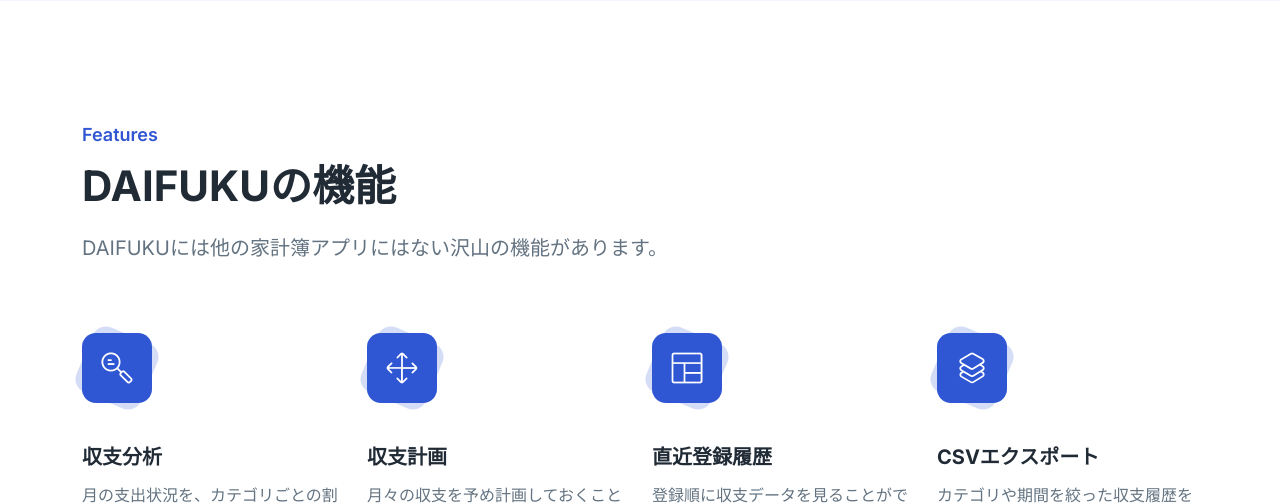
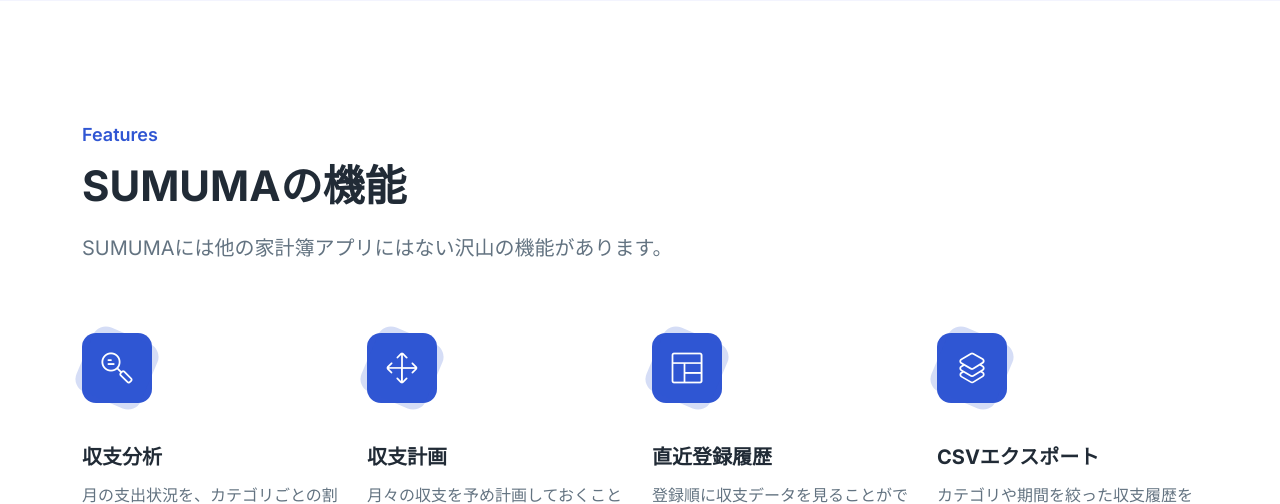
Before and after one commit to nisyuu/sumuma, a Django app: page / in a window 1280 px wide. Shown: the part 1417-1921 px from the top of the page. Run offline with Django 4.2, Linux system fonts and the light colour scheme; some libraries are stand-ins or nearby versions.

Commit message:
change site name to SUMUMA

```diff
--- a/home/templates/home/top.html
+++ b/home/templates/home/top.html
@@ -18,7 +18,7 @@
           <div class="navbar-collapse">
             <ul id="nav" class="navbar-nav mx-auto">
               <li class="nav-item">
-                <a class="ud-menu-scroll" href="#about">DAIFUKUについて</a>
+                <a class="ud-menu-scroll" href="#about">SUMUMAについて</a>
               </li>
               <li class="nav-item">
                 <a class="ud-menu-scroll" href="#features">機能</a>
@@ -60,7 +60,7 @@
       <div class="col-lg-12">
         <div class="ud-hero-content wow fadeInUp" data-wow-delay=".2s">
           <h1 class="ud-hero-title">
-            DAIFUKU
+            SUMUMA
           </h1>
           <p class="ud-hero-desc">
             ただの家計簿で終わらせない、家計簿をもっと賢く美しく
@@ -93,7 +93,7 @@
     <div class="ud-about-wrapper wow fadeInUp" data-wow-delay=".2s">
       <div class="ud-about-content-wrapper">
         <div class="ud-about-content">
-          <span class="tag">DAIFUKUについて</span>
+          <span class="tag">SUMUMAについて</span>
           <h2>ストレスを感じさせない、唯一無二の家計簿</h2>
           <p>
             ストレスフリーを第一に、直感的で洗練されたデザインに仕上げました。ユーザーフローにコストがかからない操作性を実現することでUI/UXの向上に努めています。
@@ -115,9 +115,9 @@
       <div class="col-lg-12">
         <div class="ud-section-title">
           <span>Features</span>
-          <h2>DAIFUKUの機能</h2>
+          <h2>SUMUMAの機能</h2>
           <p>
-            DAIFUKUには他の家計簿アプリにはない沢山の機能があります。
+            SUMUMAには他の家計簿アプリにはない沢山の機能があります。
           </p>
         </div>
       </div>
@@ -227,7 +227,7 @@
       <div class="col-lg-12">
         <div class="ud-section-title mx-auto text-center">
           <span>Testimonials</span>
-          <h2>DAIFUKUユーザーの評価</h2>
+          <h2>SUMUMAユーザーの評価</h2>
         </div>
       </div>
     </div>
@@ -266,7 +266,7 @@
           </div>
           <div class="ud-testimonial-content">
             <p>
-              他のアプリでは2ステップ以上踏まないと支出の登録ができなかったりするのですが、DAIFUKUはトップからすぐに登録が可能なのでストレスが減りました！
+              他のアプリでは2ステップ以上踏まないと支出の登録ができなかったりするのですが、SUMUMAはトップからすぐに登録が可能なのでストレスが減りました！
               デザインもきれいでスマホのレスポンシブにも対応していて、すばやく支出登録ができます！
             </p>
           </div>
@@ -312,7 +312,7 @@
                 <i class="lni lni-envelope"></i>
               </div>
               <div class="ud-info-meta">
-                <h5>DAIFUKU連絡先</h5>
+                <h5>SUMUMA連絡先</h5>
                 <a href="mailto:info@daihuku.xyz">info@daihuku.xyz</a>
               </div>
             </div>
--- a/sumuma/templates/403.html
+++ b/sumuma/templates/403.html
@@ -9,7 +9,7 @@
   <!-- favicon -->
   <link rel="icon" type="image/png" href="{% static 'home/images/favicon.png' %}" alt="daifuku">
 
-  <title>DAIFUKU</title>
+  <title>SUMUMA</title>
 </head>
 <body>
 <img src="/static/home/images/daifuku.png" alt="daifuku"
--- a/sumuma/templates/404.html
+++ b/sumuma/templates/404.html
@@ -9,7 +9,7 @@
   <!-- favicon -->
   <link rel="icon" type="image/png" href="{% static 'home/images/favicon.png' %}" alt="daifuku">
 
-  <title>DAIFUKU</title>
+  <title>SUMUMA</title>
 </head>
 <body>
 <img src="/static/home/images/daifuku.png" alt="daifuku"
--- a/sumuma/templates/500.html
+++ b/sumuma/templates/500.html
@@ -9,7 +9,7 @@
   <!-- favicon -->
   <link rel="icon" type="image/png" href="{% static 'home/images/favicon.png' %}" alt="daifuku">
 
-  <title>DAIFUKU</title>
+  <title>SUMUMA</title>
 </head>
 <body>
 <img src="/static/home/images/daifuku.png" alt="daifuku"
--- a/sumuma/templates/503.html
+++ b/sumuma/templates/503.html
@@ -8,13 +8,13 @@
   <!-- favicon -->
   <link rel="icon" type="image/png" href="/static/home/images/favicon.png" alt="daifuku">
 
-  <title>DAIFUKU</title>
+  <title>SUMUMA</title>
 </head>
 <body>
 <div style="text-align: center;">
   <h1>メンテナンス中</h1>
   <p>時間をあけてから、再度アクセスしてください。</p>
-  <p><a href="https://twitter.com/daihukuxyz">DAIFUKU公式ツイッターでサービス情報を見ることができます。</a></p>
+  <p><a href="https://twitter.com/daihukuxyz">SUMUMA公式ツイッターでサービス情報を見ることができます。</a></p>
 </div>
 </body>
 </html>
--- a/sumuma/templates/auth_base.html
+++ b/sumuma/templates/auth_base.html
@@ -12,7 +12,7 @@
     <link rel="apple-touch-icon" href="{% static 'home/images/favicon.png' %}" alt="daihuku">
     <!-- account style css -->
     <link rel="stylesheet" type="text/css" href="{% static 'account/css/style.css' %}">
-    <title>DAIFUKU</title>
+    <title>SUMUMA</title>
     {% tailwind_css %}
   </head>
   <body class="bg-green-50">
@@ -20,7 +20,7 @@
     <!-- jQuery -->
     <script src="https://cdnjs.cloudflare.com/ajax/libs/jquery/3.3.1/jquery.min.js"></script>
     <div class="w-full fixed shadow py-4 px-3 bg-white">
-      <a class="text-xl font-bold text-gray-900 hover:text-gray-900" href="{% url 'home:top' %}">DAIFUKU</a>
+      <a class="text-xl font-bold text-gray-900 hover:text-gray-900" href="{% url 'home:top' %}">SUMUMA</a>
     </div>
     <div class="h-screen flex justify-center items-center">
       {% block content %}
--- a/sumuma/templates/auth_user_secondary_base.html
+++ b/sumuma/templates/auth_user_secondary_base.html
@@ -12,7 +12,7 @@
     <link rel="apple-touch-icon" href="{% static 'home/images/favicon.png' %}" alt="daihuku">
     <!-- account style css -->
     <link rel="stylesheet" type="text/css" href="{% static 'account/css/style.css' %}">
-    <title>DAIFUKU</title>
+    <title>SUMUMA</title>
     {% tailwind_css %}
   </head>
   <body class="bg-green-50">
@@ -20,7 +20,7 @@
     <!-- jQuery -->
     <script src="https://cdnjs.cloudflare.com/ajax/libs/jquery/3.3.1/jquery.min.js"></script>
     <div class="w-full fixed shadow py-4 px-3 bg-white">
-      <a class="text-xl font-bold text-gray-900 hover:text-gray-900" href="{% url 'home:top' %}">DAIFUKU</a>
+      <a class="text-xl font-bold text-gray-900 hover:text-gray-900" href="{% url 'home:top' %}">SUMUMA</a>
     </div>
     <div class="mx-auto h-screen pt-20">
       {% block content %}
--- a/sumuma/templates/home_base.html
+++ b/sumuma/templates/home_base.html
@@ -8,32 +8,32 @@
   <meta name="viewport" content="width=device-width, initial-scale=1, shrink-to-fit=no">
   <meta name="description" content="ストレスフリー、直感的、シンプルにこだわった家計簿">
   <meta name="keywords" content="家計簿">
-  <meta property="og:title" content="DAIFUKU" />
-  <meta property="og:site_name" content="DAIFUKU" />
+  <meta property="og:title" content="SUMUMA" />
+  <meta property="og:site_name" content="SUMUMA" />
   <meta property="og:description" content="ストレスフリー、直感的、シンプルにこだわった家計簿" />
   <meta property="og:url" content="https://daihuku.xyz" />
   <meta property="og:type" content="website">
   <meta property="og:image" content="https://daihuku.xyz/static/home/images/top_image.jpg" />
   <meta property="og:locale" content="ja_JP" />
   <!-- Google / Search Engine Tags -->
-  <meta itemprop="name" content="DAIFUKU">
+  <meta itemprop="name" content="SUMUMA">
   <meta itemprop="description" content="ストレスフリー、直感的、シンプルにこだわった家計簿">
   <meta itemprop="image" content="http://daihuku.xyz/static/home/images/top_image.jpg">
   <!-- Facebook Meta Tags -->
   <meta property="og:url" content="https://daihuku.xyz">
   <meta property="og:type" content="website">
-  <meta property="og:title" content="DAIFUKU">
+  <meta property="og:title" content="SUMUMA">
   <meta property="og:description" content="ストレスフリー、直感的、シンプルにこだわった家計簿">
   <meta property="og:image" content="http://daihuku.xyz/static/home/images/top_image.jpg">
   <!-- Twitter Meta Tags -->
   <meta name="twitter:card" content="summary_large_image">
-  <meta name="twitter:title" content="DAIFUKU">
+  <meta name="twitter:title" content="SUMUMA">
   <meta name="twitter:description" content="ストレスフリー、直感的、シンプルにこだわった家計簿">
   <meta name="twitter:image" content="http://daihuku.xyz/static/home/images/top_image.jpg">
   <!-- iOS Meta Tags -->
   <meta name="apple-mobile-web-app-capable" content="yes">
   <meta name="apple-mobile-web-app-status-bar-style" content="black">
-  <meta name="apple-mobile-web-app-title" content="DAIFUKU">
+  <meta name="apple-mobile-web-app-title" content="SUMUMA">
   <!-- favicon -->
   <link rel="icon" type="image/png" href="{% static 'home/images/favicon.png' %}" alt="daihuku">
   <link rel="apple-touch-icon" href="{% static 'home/images/favicon.png' %}" alt="daihuku">
@@ -41,7 +41,7 @@
   <link rel="stylesheet" href="{% static 'home/css/animate.css' %}" />
   <link rel="stylesheet" href="{% static 'home/css/lineicons.css' %}" />
   <link rel="stylesheet" href="{% static 'home/css/ud-styles.css' %}" />
-  <title>DAIFUKU</title>
+  <title>SUMUMA</title>
 </head>
 <body>
 {% include 'gtm_noscript.html' %}
--- a/sumuma/templates/home_footer.html
+++ b/sumuma/templates/home_footer.html
@@ -38,7 +38,7 @@
         </div>
         <div class="col-xl-2 col-lg-3 col-md-6 col-sm-6">
           <div class="ud-widget">
-            <h5 class="ud-widget-title">皆様の応援がDAIFUKUを成長させます</h5>
+            <h5 class="ud-widget-title">皆様の応援がSUMUMAを成長させます</h5>
             <ul class="ud-widget-links">
               <li>
                 <a href="https://www.paypal.com/paypalme2/rikumato" target=_blank rel=noopener>PayPal.Meで応援する</a>
--- a/sumuma/templates/loggedin_base.html
+++ b/sumuma/templates/loggedin_base.html
@@ -17,7 +17,7 @@
         integrity="sha384-mzrmE5qonljUremFsqc01SB46JvROS7bZs3IO2EmfFsd15uHvIt+Y8vEf7N7fWAU" crossorigin="anonymous">
   <link href="https://cdn.jsdelivr.net/npm/tom-select/dist/css/tom-select.css" rel="stylesheet" />
   {% tailwind_css %}
-  <title>DAIFUKU</title>
+  <title>SUMUMA</title>
 </head>
 <body class="bg-green-50 font-sans leading-normal tracking-normal">
 {% include 'gtm_noscript.html' %}
--- a/sumuma/templates/loggedin_header.html
+++ b/sumuma/templates/loggedin_header.html
@@ -2,7 +2,7 @@
   <div class="w-full container mx-auto flex flex-wrap items-center mt-0 pt-3 pb-3 md:pb-0">
     <div class="w-1/2 pl-2 md:pl-0">
       <a class="pl-1 text-gray-900 text-base xl:text-xl no-underline hover:no-underline font-bold"
-         href="{% url 'kakeibo:top' %}">DAIFUKU</a>
+         href="{% url 'kakeibo:top' %}">SUMUMA</a>
     </div>
     <div class="w-1/2 pr-0">
       <div class="flex relative inline-block float-right">
```
